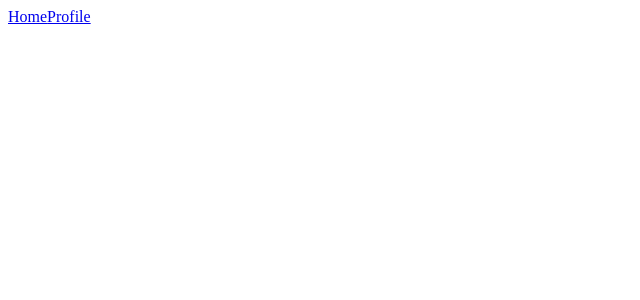
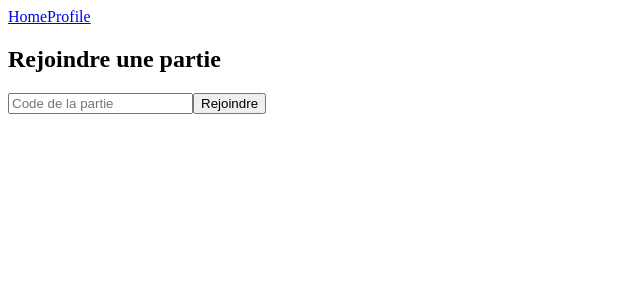
Before and after one commit to ClemDW/Morpion-Vue, a Vue app: page /join in a window 1280 px wide. Before the commit this address had no page. Shown: the top 300 px of the page, without its empty margins (0-640 px from the left). Built offline with nearby package versions, Linux system fonts and the light colour scheme.

Commit message:
Fin Exo 8

```diff
--- a/src/router/index.js
+++ b/src/router/index.js
@@ -2,6 +2,7 @@ import { createRouter, createWebHistory } from 'vue-router'
 import Home from '../views/Home.vue'
 import Profile from '../views/Profile.vue'
 import Game from '../views/Game.vue'
+import Join from '../views/Join.vue'
 
 const router = createRouter({
   history: createWebHistory(import.meta.env.BASE_URL),
@@ -21,6 +22,11 @@ const router = createRouter({
       name: 'game',
       component: Game,
     },
+    {
+      path: "/join",
+      name: "join",
+      component: Join
+    },
   ],
 })
 
--- a/src/views/Game.vue
+++ b/src/views/Game.vue
@@ -12,23 +12,43 @@ export default {
     };
   },
 
+  computed: {
+    me() {
+      if (!this.game) return null;
+
+      return this.userId === this.game.owner_id
+        ? this.game.owner
+        : this.game.opponent;
+    },
+
+    opponent() {
+      if (!this.game) return null;
+
+      return this.userId === this.game.owner_id
+        ? this.game.opponent
+        : this.game.owner;
+    }
+  },
+
   methods: {
     waitForOpponentMove() {
+      if (!this.game || !this.userId) {
+        console.error("Impossible de lancer le WS");
+        return;
+      }
+
       this.socket = new WebSocket(
-        `wss://morpion-api.edu.netlor.fr/websockets`
+        "wss://morpion-api.edu.netlor.fr/websockets"
       );
 
       this.socket.onopen = () => {
-        console.log("WebSocket connecté");
+        const payload = {
+          action: "connect",
+          game_id: this.game.id,
+          player_id: this.userId
+        };
 
-        // Message de connexion
-        this.socket.send(
-          JSON.stringify({
-            action: "connect",
-            game_id: this.game.id,
-            player_id: this.userId
-          })
-        );
+        this.socket.send(JSON.stringify(payload));
       };
 
       this.socket.onmessage = (event) => {
@@ -64,6 +84,9 @@ export default {
       .then((response) => {
         next((vm) => {
           vm.game = response.data;
+          if (!vm.game.board) {
+            vm.game.board = Array(9).fill(null);
+          }
           vm.waitForOpponentMove();
         });
       })
@@ -86,7 +109,7 @@ export default {
   <div v-if="game">
     <h2>Partie de Morpion</h2>
 
-    <p><strong>Vous :</strong> {{ userName }}</p>
+    <p><strong>Vous :</strong> {{ me?.name }}</p>
     <p><strong>Code de la partie :</strong> {{ game.code }}</p>
 
     <!-- Attente adversaire -->
@@ -96,7 +119,7 @@ export default {
 
     <!-- Partie active -->
     <div v-else>
-      <p><strong>Adversaire :</strong> {{ game.opponent.name }}</p>
+      <p><strong>Adversaire :</strong> {{ opponent?.name }}</p>
 
       <p v-if="game.next_player_id == userId">
         C’est à vous de jouer
--- a/src/views/Home.vue
+++ b/src/views/Home.vue
@@ -27,6 +27,7 @@ export default {
         <nav>
             <button @click="createGame">Jouer</button>
             <router-link to="/profile">Editer le profil</router-link>
+            <router-link to="join">Rejoindre une partie</router-link>
         </nav>
     </div>
 </template>
--- /dev/null
+++ b/src/views/Join.vue
@@ -0,0 +1,65 @@
+<script>
+import axios from "axios";
+import { baseURL, headers } from "@/api/index";
+
+export default {
+  data() {
+    return {
+      gameCode: "",
+      error: null
+    };
+  },
+
+  methods: {
+    joinGame() {
+      this.error = null;
+
+      axios
+        .patch(
+          `${baseURL}/api/games/${this.gameCode}/join`,
+          {},
+          { headers }
+        )
+        .then((response) => {
+          const game = response.data;
+
+          // Redirection vers la partie
+          this.$router.push(`/game/${game.id}`);
+        })
+        .catch((err) => {
+          if (err.response && err.response.data && err.response.data.error) {
+            this.error = err.response.data.error;
+          } else {
+            this.error = "Impossible de rejoindre la partie.";
+          }
+        });
+    }
+  }
+};
+</script>
+
+<template>
+  <div class="join">
+    <h2>Rejoindre une partie</h2>
+
+    <div class="form">
+      <input
+        type="text"
+        v-model="gameCode"
+        placeholder="Code de la partie"
+      />
+
+      <button @click="joinGame">
+        Rejoindre
+      </button>
+    </div>
+
+    <!-- Affichage des erreurs -->
+    <p v-if="error" class="error">
+      {{ error }}
+    </p>
+  </div>
+</template>
+
+<style scoped>
+</style>
```
